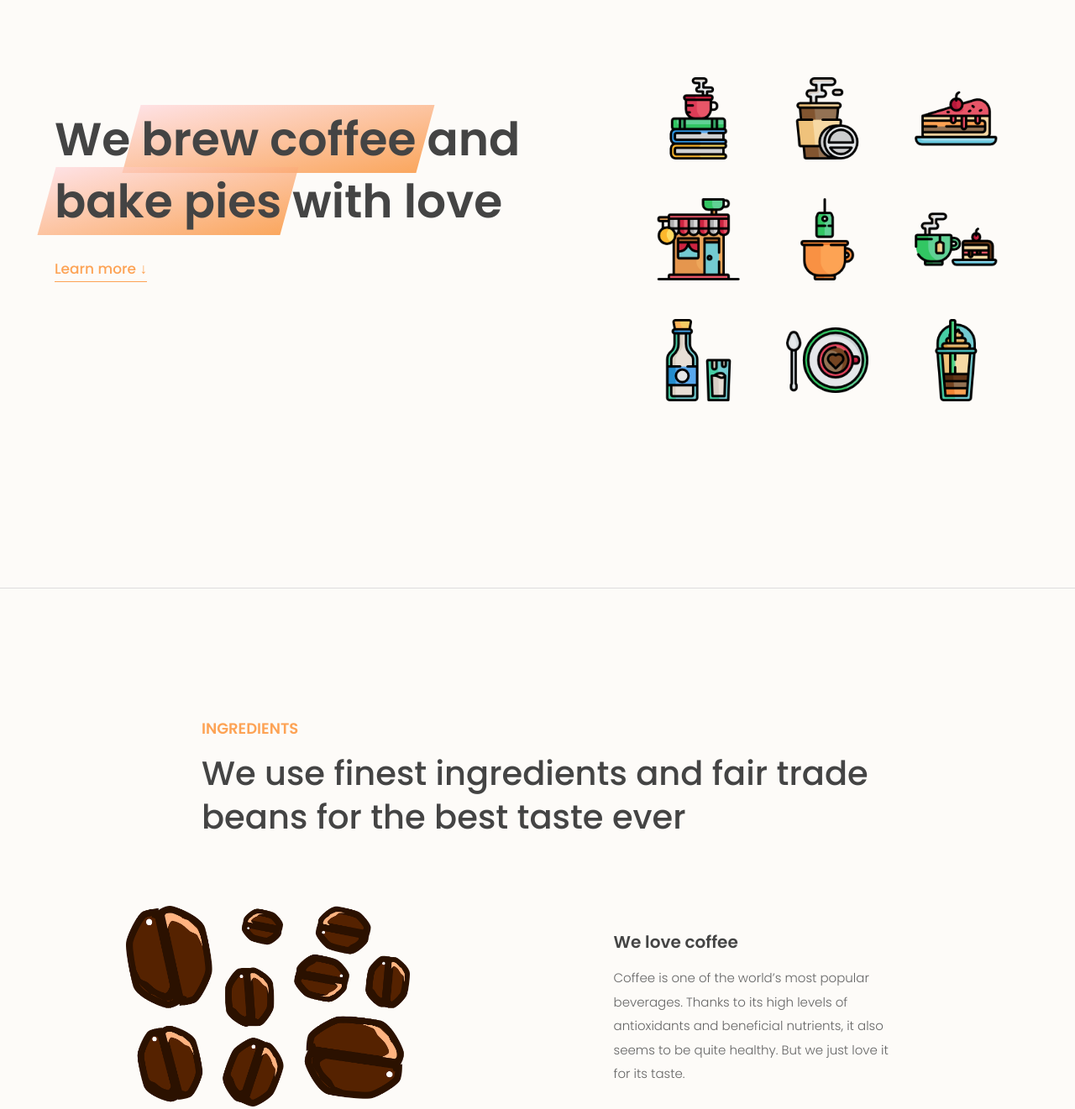
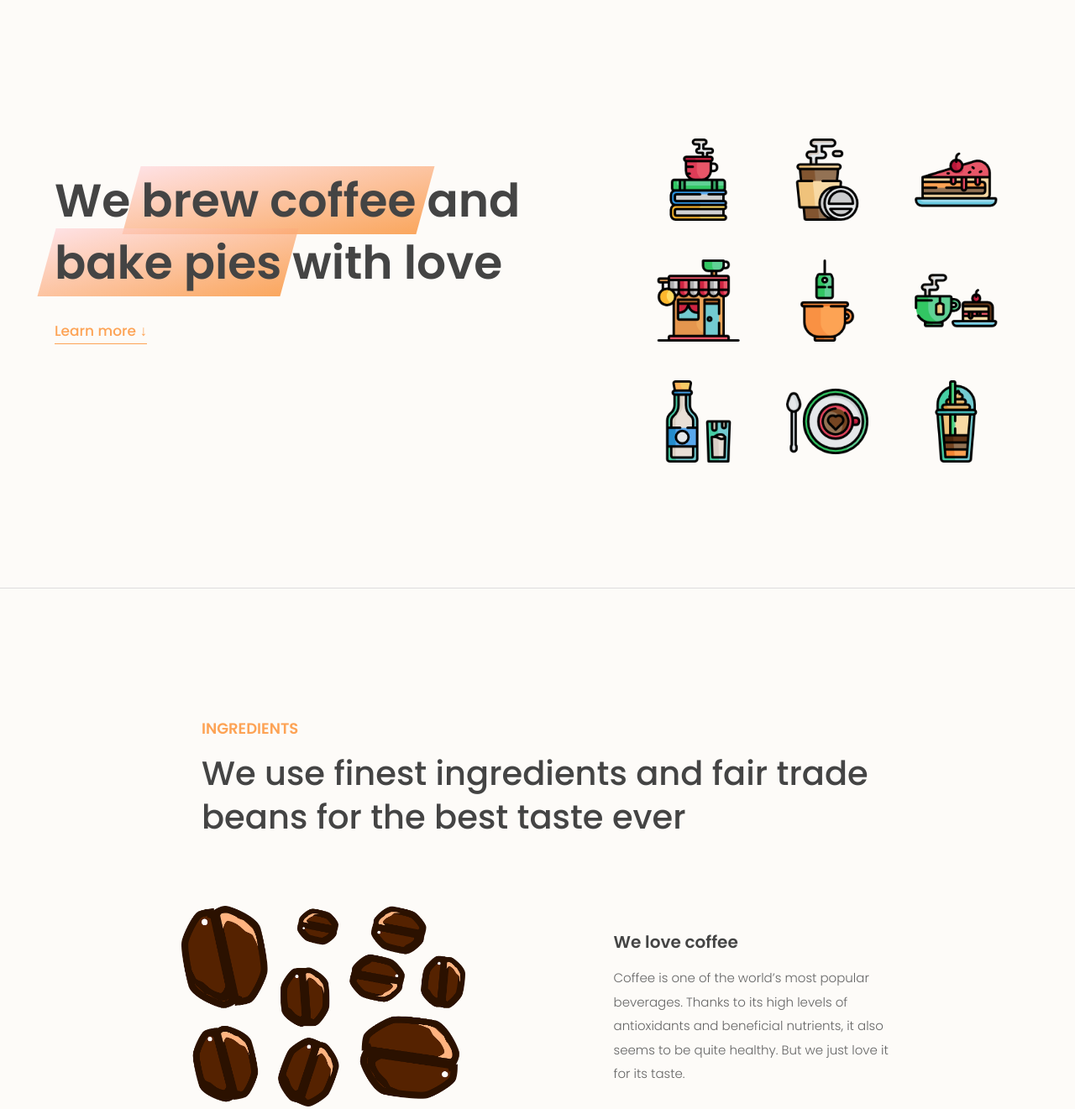
Before and after one commit to lenablank/cafe-landing-page, a plain HTML site: page index.html in a window 1280 px wide. Shown: the part 100-1421 px from the top of the page at 84% size. Drawn offline with Linux system fonts and the light colour scheme.

Commit message:
add margin on heading

```diff
--- a/style.css
+++ b/style.css
@@ -172,6 +172,7 @@ img {
 }
 
 .header__title {
+  margin-top: 12%;
   flex: 1;
   max-width: 115rem;
   display: grid;
@@ -229,6 +230,7 @@ h4 {
 
 .features__img {
   width: 72%;
+  margin-left: 14%;
 }
 
 .features__feature {
```
